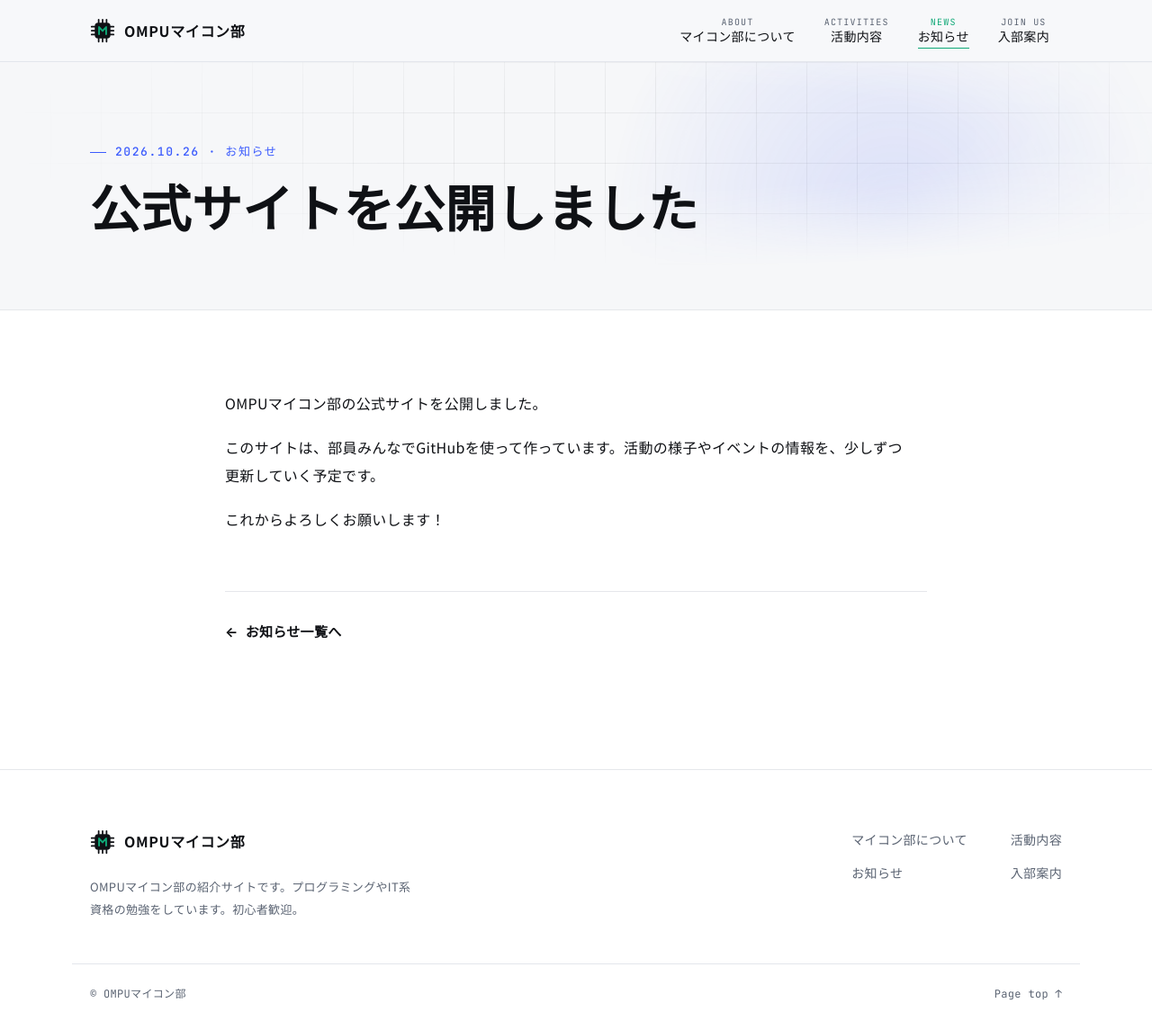
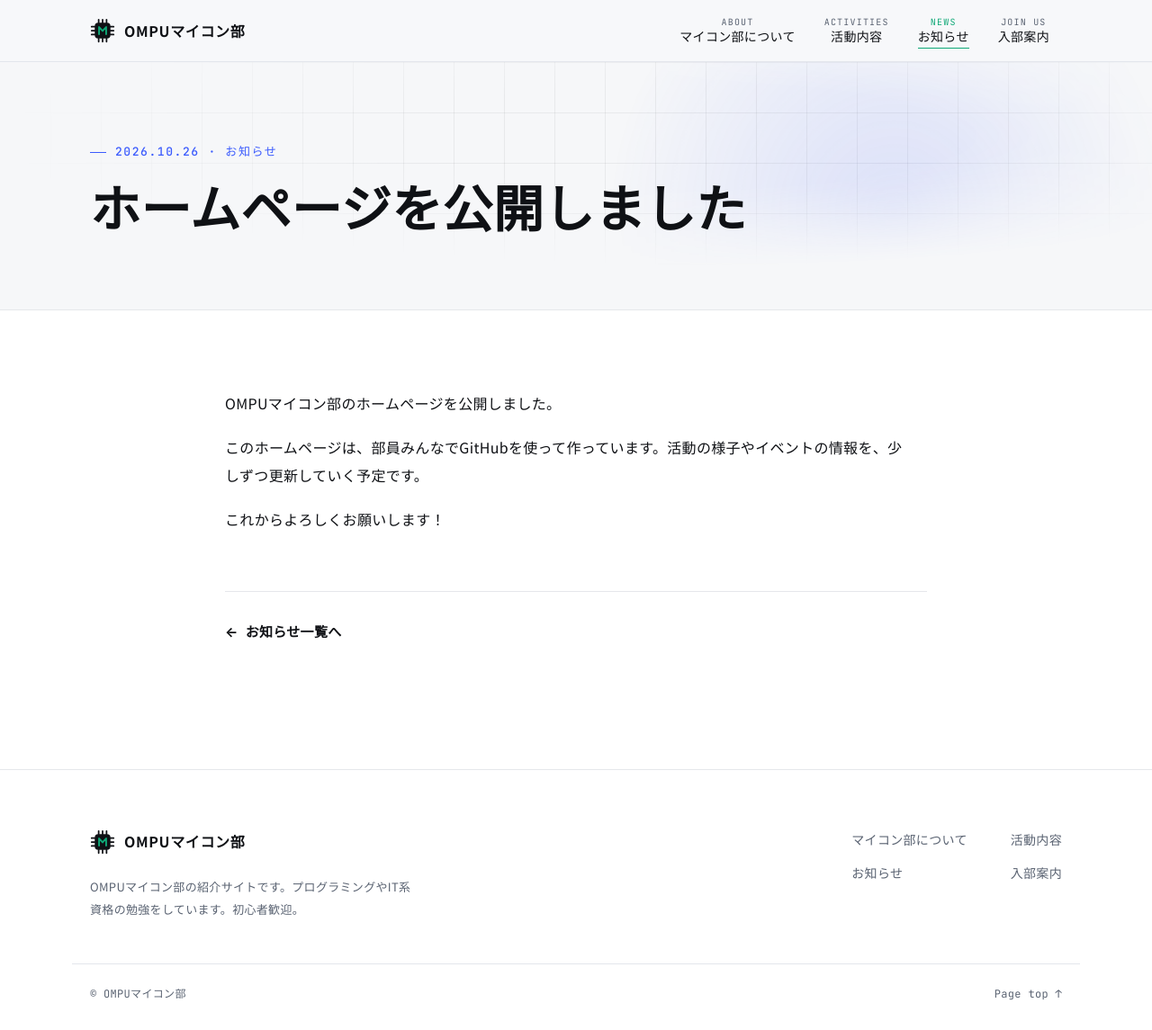
Before and after one commit to ompu-maikon/ompu-maikon.github.io, a Jekyll site: the page built from _posts/2026-10-26-site-open.md, in a window 1280 px wide and 1145 px high. Shown: the whole window at 90% size. Built offline with Jekyll 4.4.1, drawn with Linux system fonts in a browser that asks for light colours.

Commit message:
Add files via upload

```diff
--- a/_posts/2026-10-26-site-open.md
+++ b/_posts/2026-10-26-site-open.md
@@ -1,10 +1,10 @@
 ---
-title: 公式サイトを公開しました
+title: ホームページを公開しました
 category: お知らせ
 ---
 
-OMPUマイコン部の公式サイトを公開しました。
+OMPUマイコン部のホームページを公開しました。
 
-このサイトは、部員みんなでGitHubを使って作っています。活動の様子やイベントの情報を、少しずつ更新していく予定です。
+このホームページは、部員みんなでGitHubを使って作っています。活動の様子やイベントの情報を、少しずつ更新していく予定です。
 
 これからよろしくお願いします！
```
